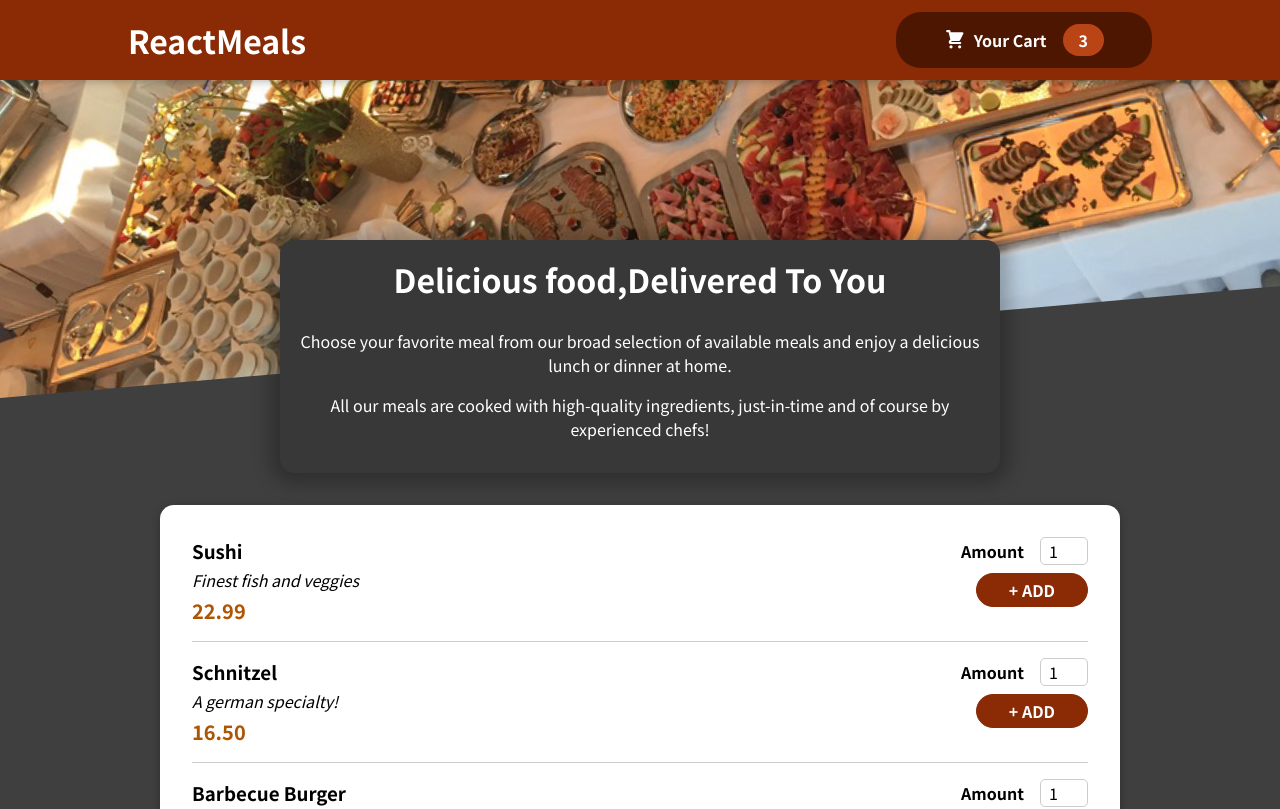
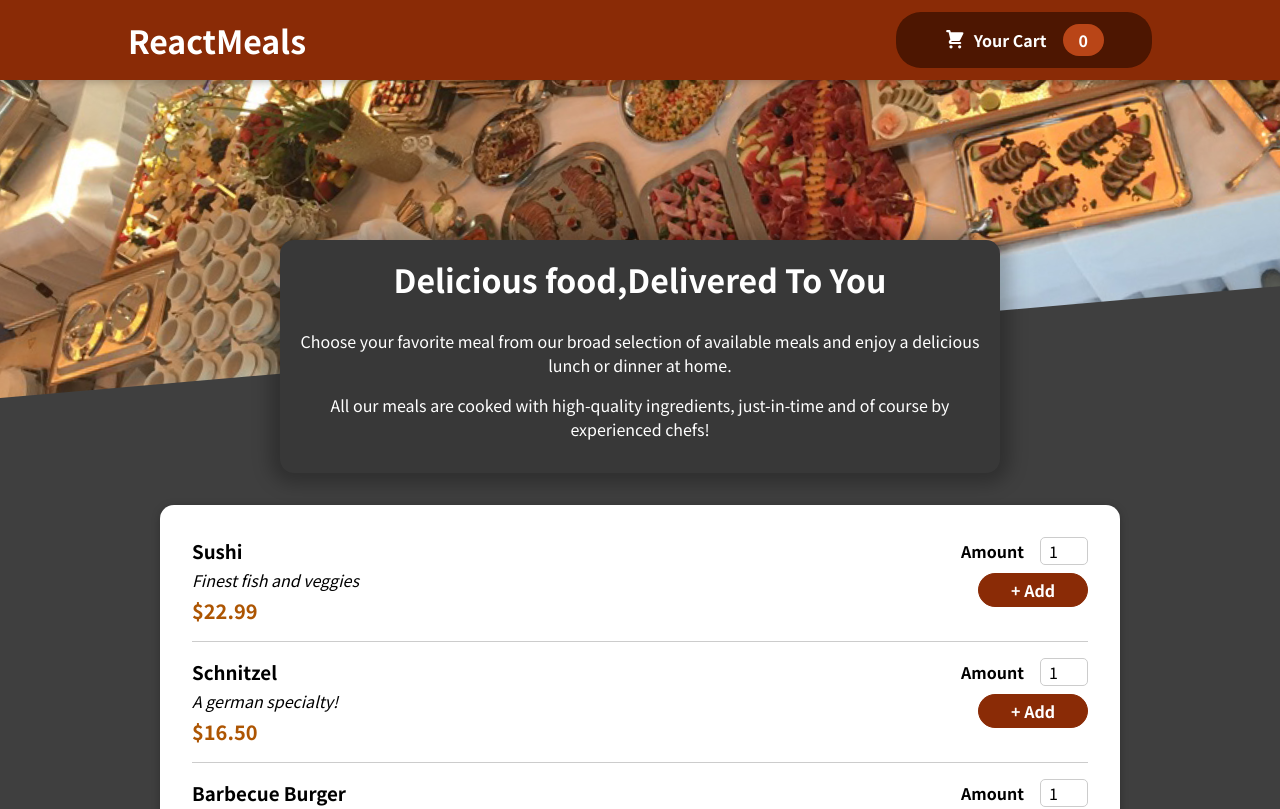
Before and after one commit to anubhardwaj2193/Restaurant-Website-App, a React (Create React App) app: page / in a window 1280 px wide. Shown: the top 809 px of the page. Built offline with nearby package versions, Linux system fonts and the light colour scheme.

Commit message:
addingCartItem

```diff
--- a/src/components/Layout/HeaderCartButton.js
+++ b/src/components/Layout/HeaderCartButton.js
@@ -1,14 +1,25 @@
+import { useContext } from 'react';
 
-import CartIcon from "../Cart/CartIcon";
+import CartIcon from '../Cart/CartIcon';
+import CartContext from '../../store/cart-context';
 import classes from './HeaderCartButton.module.css';
-const HeaderCartButton=props=>{
-    return(<button className={classes.button} onClick={props.onClick}>
-<span className={classes.icon}>
-    <CartIcon/>
-</span>
-<span>Your Cart</span>
-<span className={classes.badge}>3</span>
+
+const HeaderCartButton = (props) => {
+  const cartCtx = useContext(CartContext);
+
+  const numberOfCartItems = cartCtx.items.reduce((curNumber, item) => {
+    return curNumber + item.amount;
+  }, 0);
+
+  return (
+    <button className={classes.button} onClick={props.onClick}>
+      <span className={classes.icon}>
+        <CartIcon />
+      </span>
+      <span>Your Cart</span>
+      <span className={classes.badge}>{numberOfCartItems}</span>
     </button>
-    );
+  );
 };
+
 export default HeaderCartButton;
--- a/src/components/Meals/AvailableMeals.js
+++ b/src/components/Meals/AvailableMeals.js
@@ -33,6 +33,7 @@ const AvailableMeals = () => {
   const mealsList = DUMMY_MEALS.map((meal) => (
     <MealItem
       key={meal.id}
+      id={meal.id}
       name={meal.name}
       description={meal.description}
       price={meal.price}
--- a/src/components/Meals/MealItem/MealItem.js
+++ b/src/components/Meals/MealItem/MealItem.js
@@ -1,8 +1,22 @@
+import { useContext } from 'react';
+
 import MealItemForm from './MealItemForm';
 import classes from './MealItem.module.css';
+import CartContext from '../../../store/cart-context';
 
 const MealItem = (props) => {
-  const price = `${props.price.toFixed(2)}`;
+  const cartCtx = useContext(CartContext);
+
+  const price = `$${props.price.toFixed(2)}`;
+
+  const addToCartHandler = (amount) => {
+    cartCtx.addItem({
+      id: props.id,
+      name: props.name,
+      amount: amount,
+      price: props.price,
+    });
+  };
 
   return (
     <li className={classes.meal}>
@@ -12,7 +26,7 @@ const MealItem = (props) => {
         <div className={classes.price}>{price}</div>
       </div>
       <div>
-        <MealItemForm />
+        <MealItemForm id={props.id} onAddToCart={addToCartHandler} />
       </div>
     </li>
   );
--- a/src/components/Meals/MealItem/MealItemForm.js
+++ b/src/components/Meals/MealItem/MealItemForm.js
@@ -1,24 +1,48 @@
+import { useRef, useState } from 'react';
+
+import Input from '../../UI/Input';
 import classes from './MealItemform.module.css';
-import Input from '../../UI/Input';
-const MealItemForm = (props) =>{
-    return(
-<form className={classes.form}>
-    <Input label="Amount" input={{
-        id:'amount',
-        type:'number',
-        min:'1',
-        max:'5',
-        step:'1',
-        defaultValue:'1',
 
+const MealItemForm = (props) => {
+  const [amountIsValid, setAmountIsValid] = useState(true);
+  const amountInputRef = useRef();
+
+  const submitHandler = (event) => {
+    event.preventDefault();
+
+    const enteredAmount = amountInputRef.current.value;
+    const enteredAmountNumber = +enteredAmount;
+
+    if (
+      enteredAmount.trim().length === 0 ||
+      enteredAmountNumber < 1 ||
+      enteredAmountNumber > 5
+    ) {
+      setAmountIsValid(false);
+      return;
     }
 
-    }/>
-    <button>+ ADD</button>
+    props.onAddToCart(enteredAmountNumber);
+  };
 
+  return (
+    <form className={classes.form} onSubmit={submitHandler}>
+      <Input
+        ref={amountInputRef}
+        label='Amount'
+        input={{
+          id: 'amount_' + props.id,
+          type: 'number',
+          min: '1',
+          max: '5',
+          step: '1',
+          defaultValue: '1',
+        }}
+      />
+      <button>+ Add</button>
+      {!amountIsValid && <p>Please enter a valid amount (1-5).</p>}
     </form>
+  );
+};
 
-    );
-
-};
 export default MealItemForm;
--- a/src/components/UI/Input.js
+++ b/src/components/UI/Input.js
@@ -1,11 +1,13 @@
 import classes from'./Input.module.css';
-const Input=props=>{
+import React from 'react';
+const Input= React.forwardRef((props, ref)=>{
     return(
         <div className={classes.input}>
             <label htmlFor={props.input.id}>{props.label}</label>
-        <input{...props.input}/>
+        <input ref ={ref} {...props.input}/>
         </div>
 
+
     );
-};
+});
  export default Input;
--- /dev/null
+++ b/src/store/CartProvider.js
@@ -0,0 +1,47 @@
+import { useReducer } from 'react';
+
+import CartContext from './cart-context';
+
+const defaultCartState = {
+  items: [],
+  totalAmount: 0
+};
+
+const cartReducer = (state, action) => {
+  if (action.type === 'ADD') {
+    const updatedItems = state.items.concat(action.item);
+    const updatedTotalAmount = state.totalAmount + action.item.price * action.item.amount;
+    return {
+      items: updatedItems,
+      totalAmount: updatedTotalAmount
+    };
+  }
+  return defaultCartState;
+};
+
+const CartProvider = (props) => {
+  const [cartState, dispatchCartAction] = useReducer(cartReducer, defaultCartState);
+
+  const addItemToCartHandler = (item) => {
+    dispatchCartAction({type: 'ADD', item: item});
+  };
+
+  const removeItemFromCartHandler = (id) => {
+    dispatchCartAction({type: 'REMOVE', id: id});
+  };
+
+  const cartContext = {
+    items: cartState.items,
+    totalAmount: cartState.totalAmount,
+    addItem: addItemToCartHandler,
+    removeItem: removeItemFromCartHandler,
+  };
+
+  return (
+    <CartContext.Provider value={cartContext}>
+      {props.children}
+    </CartContext.Provider>
+  );
+};
+
+export default CartProvider;
--- /dev/null
+++ b/src/store/cart-context.js
@@ -0,0 +1,10 @@
+import React from 'react';
+
+const CartContext = React.createContext({
+  items: [],
+  totalAmount: 0,
+  addItem: (item) => {},
+  removeItem: (id) => {}
+});
+
+export default CartContext;
```
Also changed, not shown: src/App.js (+11 -7 lines), src/components/Meals/MealItem/MealItemform.module.css (indentation only).
